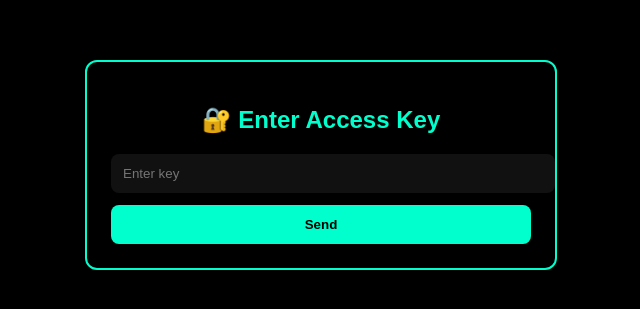
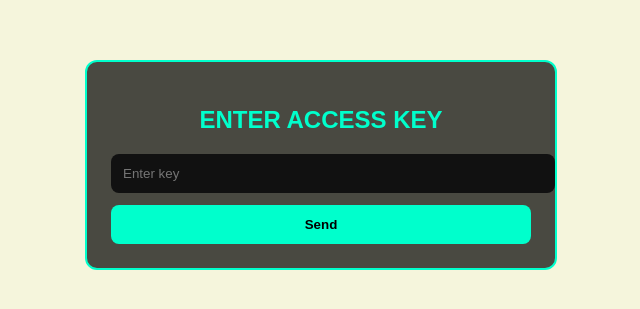
Before and after one commit to blep111/404, a plain HTML site: page public/index.html in a window 1280 px wide. Shown: the part 235-544 px from the top of the page, without its empty margins (319-959 px from the left). Drawn offline with Linux system fonts and the light colour scheme.

Commit message:
Update index.html

```diff
--- a/public/index.html
+++ b/public/index.html
@@ -5,7 +5,7 @@
 <title>Share - XrenBoost</title>
 <meta name="viewport" content="width=device-width, initial-scale=1">
 <style>
-body{background:#000;color:#00ffcc;font-family:Poppins,Arial,sans-serif;display:flex;align-items:center;justify-content:center;height:100vh;margin:0}
+body{background:beige;color:#00ffcc;font-family:Poppins,Arial,sans-serif;display:flex;align-items:center;justify-content:center;height:100vh;margin:0}
 .card{background:rgba(0,0,0,0.7);padding:24px;border:2px solid #00ffcc;border-radius:12px;width:100%;max-width:420px;text-align:center}
 input{width:100%;padding:12px;border-radius:8px;border:none;background:#111;color:#00ffcc;margin-bottom:12px}
 button{width:100%;padding:12px;border-radius:8px;border:none;background:#00ffcc;color:#000;font-weight:700;cursor:pointer}
@@ -13,7 +13,7 @@ button{width:100%;padding:12px;border-radius:8px;border:none;background:#00ffcc;
 </head>
 <body>
 <div class="card">
-<h2>🔐 Enter Access Key</h2>
+<h2>ENTER ACCESS KEY</h2>
 <form method="POST">
 <input type="password" name="key" placeholder="Enter key" required>
 <button type="submit">Send</button>
```
